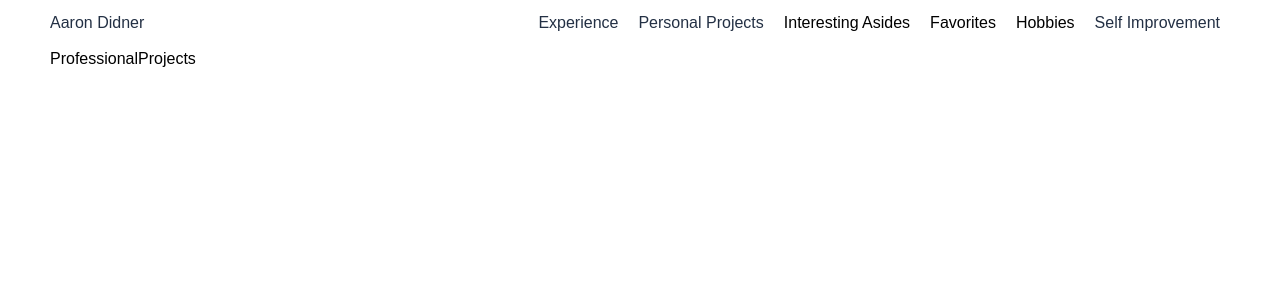
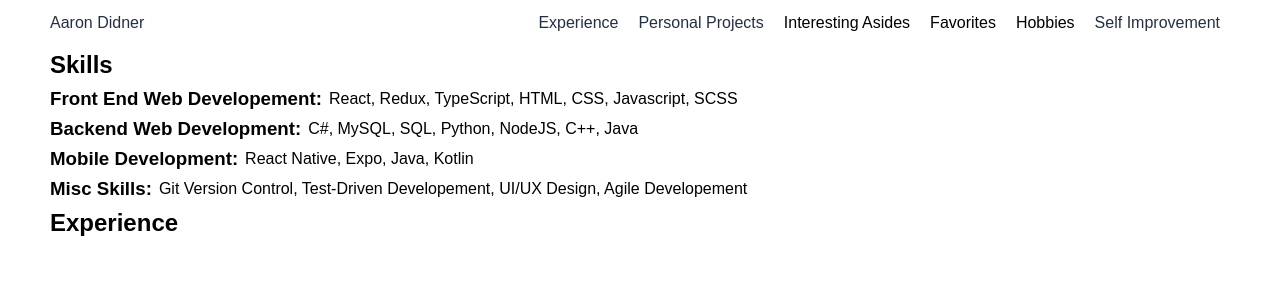
Before and after one commit to adidner/personal-site, a Next.js app: page /professionalexperience in a window 1280 px wide. Shown: the top 300 px of the page. Built offline with nearby package versions, Linux system fonts and the light colour scheme.

Commit message:
added skills section

```diff
--- /dev/null
+++ b/src/css.generated/professionalexperience.css
@@ -0,0 +1,16 @@
+.skill-container {
+  display: -webkit-box;
+  display: -ms-flexbox;
+  display: flex;
+  -webkit-box-orient: horizontal;
+  -webkit-box-direction: normal;
+      -ms-flex-direction: row;
+          flex-direction: row;
+  -webkit-box-align: center;
+      -ms-flex-align: center;
+          align-items: center;
+}
+
+.skill-title {
+  margin-right: 7px;
+}
--- /dev/null
+++ b/src/data/experienceSkillsData.tsx
@@ -0,0 +1,25 @@
+
+
+export interface experienceSkillInterface {
+    title: string;
+    skills: string[]; //potentially to be expanded to a list of {skillTitle: string[], skillPicturePath: string[]}
+}
+
+export const experienceSkillData: experienceSkillInterface[] = [
+    {
+        title: "Front End Web Developement",
+        skills: ["React","Redux","TypeScript","HTML", "CSS", "Javascript", "SCSS"]
+    },
+    {
+        title: "Backend Web Development",
+        skills: ["C#","MySQL","SQL","Python","NodeJS", "C++", "Java"]
+    },
+    {
+        title: "Mobile Development",
+        skills: ["React Native","Expo","Java","Kotlin"]
+    },
+    {
+        title: "Misc Skills",
+        skills: ["Git Version Control","Test-Driven Developement","UI/UX Design","Agile Developement"]
+    },
+];
--- a/src/pages/_app.tsx
+++ b/src/pages/_app.tsx
@@ -2,6 +2,7 @@
 import "../css.generated/default.css";
 import "../css.generated/components.css";
 import "../css.generated/root.css";
+import "../css.generated/professionalexperience.css"
 
 import type { AppProps } from 'next/app';
 
--- a/src/pages/professionalexperience/index.tsx
+++ b/src/pages/professionalexperience/index.tsx
@@ -1,10 +1,41 @@
 import React from 'react';
 import Layout from '../../components/Layout';
+import {experienceSkillData} from "../../data/experienceSkillsData";
+
 
 function ProfessionalProjects() {
+
+
   return (
     <Layout>
-      <div>ProfessionalProjects</div>
+      <div>
+
+        <div>
+          <h2>Skills</h2>
+          {
+            experienceSkillData.map((currentVal) => {
+              //potentially change into a mapping of skill string and picture URL
+              //to some sort of card or verical list
+              let skillString = "";
+              currentVal.skills.forEach(element => {
+                skillString = skillString +  element + ", ";
+              });
+              skillString = skillString.slice(0, skillString.length -2);//get rid of trailing ,
+              return (
+                <div className={"skill-container"}>
+                  <h3 className={"skill-title"}>{currentVal.title}:</h3>
+                  <div>{skillString}</div>
+                </div>
+              );
+            })
+          }
+        </div>
+
+        <div>
+          <h2>Experience</h2>
+
+        </div>
+      </div>
     </Layout>
   );
 }
--- /dev/null
+++ b/src/pages/professionalexperience/professionalexperience.scss
@@ -0,0 +1,9 @@
+.skill-container{
+    display: flex;
+    flex-direction: row;
+    align-items: center;
+}
+
+.skill-title {
+    margin-right: 7px;
+}
```
